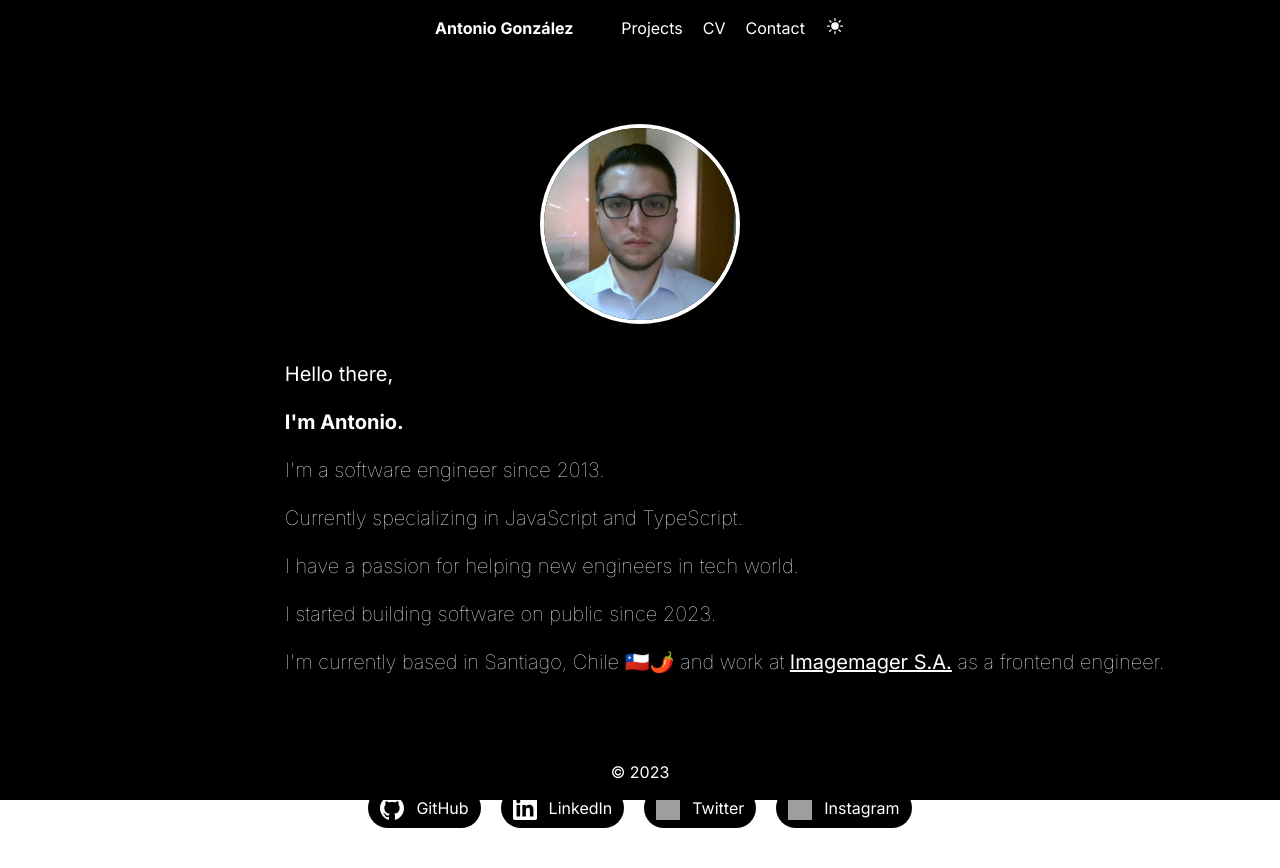
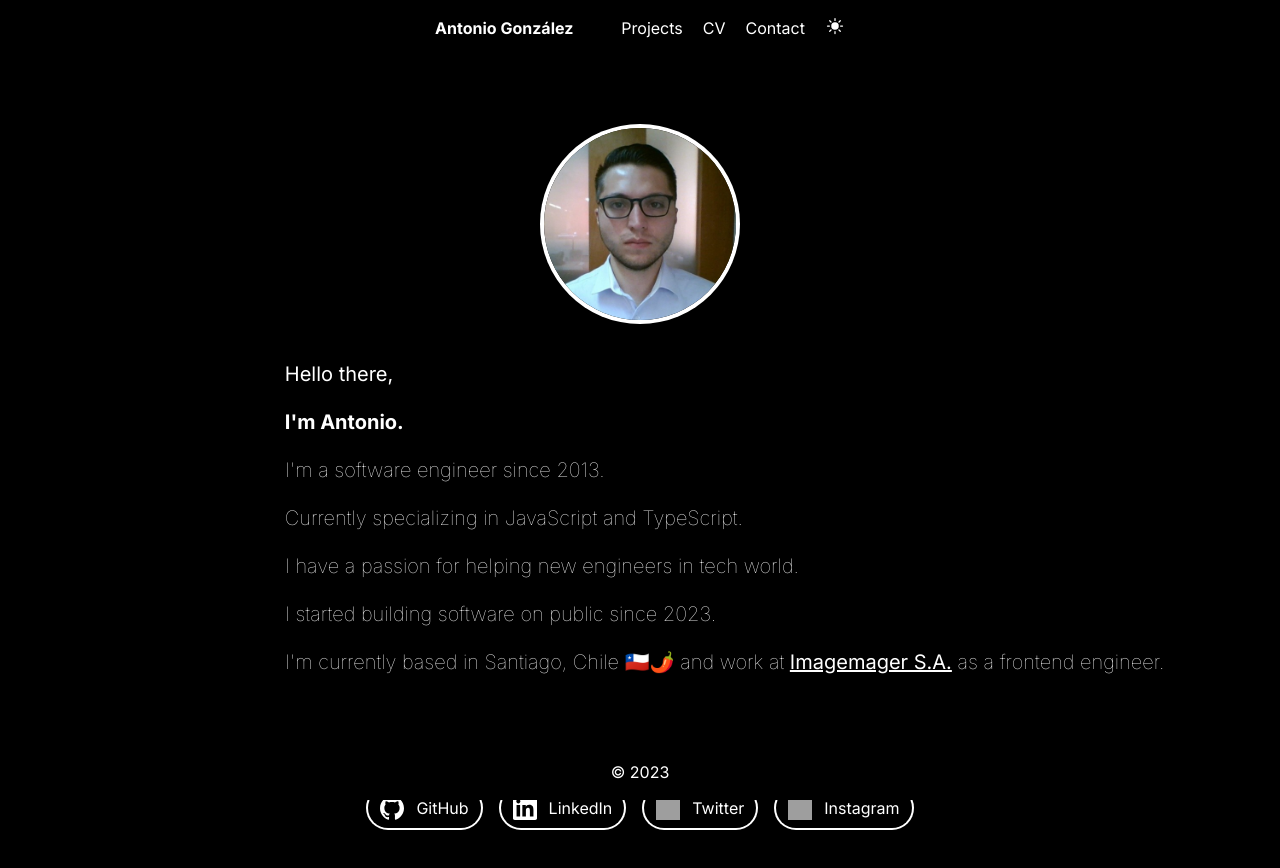
Before and after one commit to chilleno/portfolio, a Next.js app: page / in a window 1280 px wide. Shown: the top 868 px of the page. Built offline with nearby package versions, Linux system fonts and the light colour scheme; grey boxes are pictures that could not be loaded.

Commit message:
Update page.tsx
- remove max-h

```diff
--- a/src/app/page.tsx
+++ b/src/app/page.tsx
@@ -8,8 +8,8 @@ import Footer from "./Components/Footer";
 
 let className = {
   main: {
-    dark: "min-h-screen max-h-screen bg-black",
-    light: "min-h-screen max-h-screen bg-white",
+    dark: "min-h-screen bg-black",
+    light: "min-h-screen bg-white",
   }
 }
 
```
